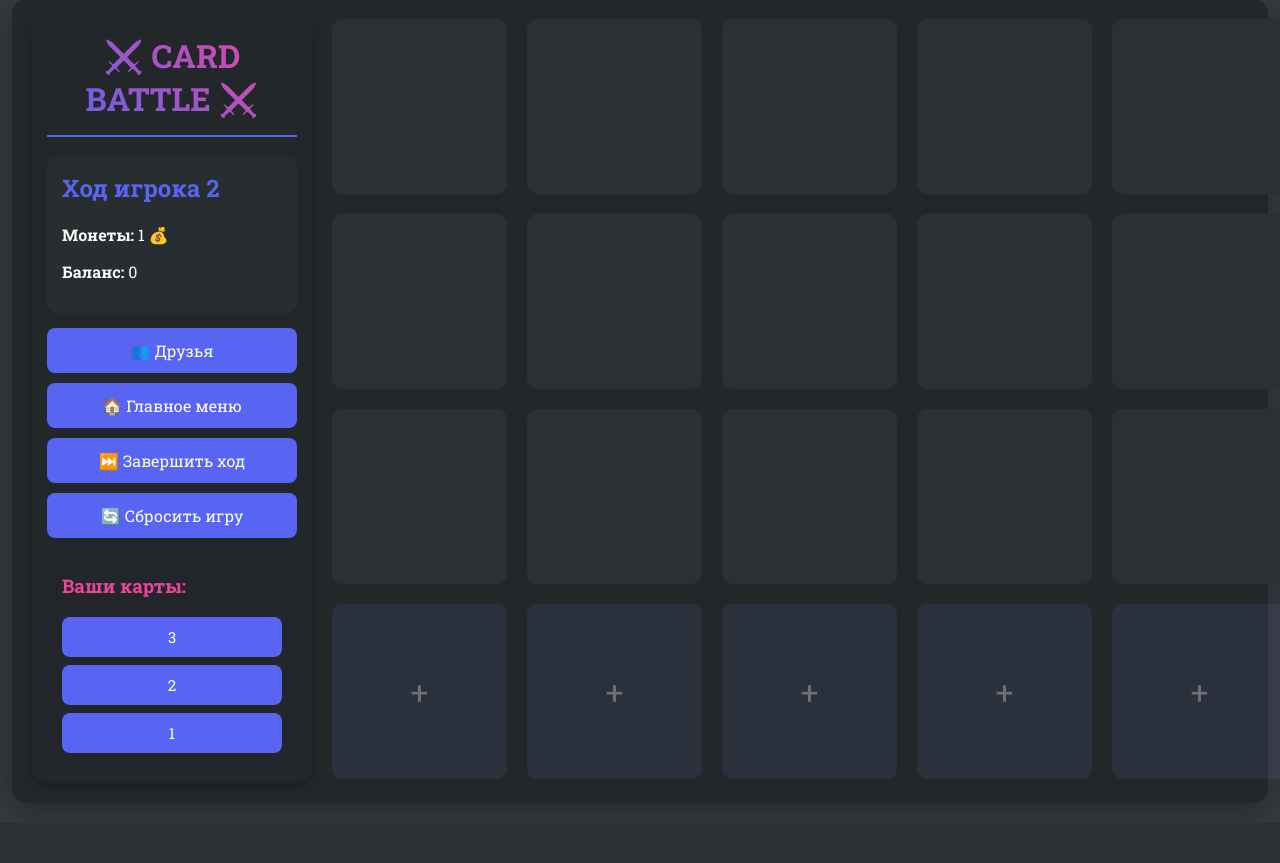
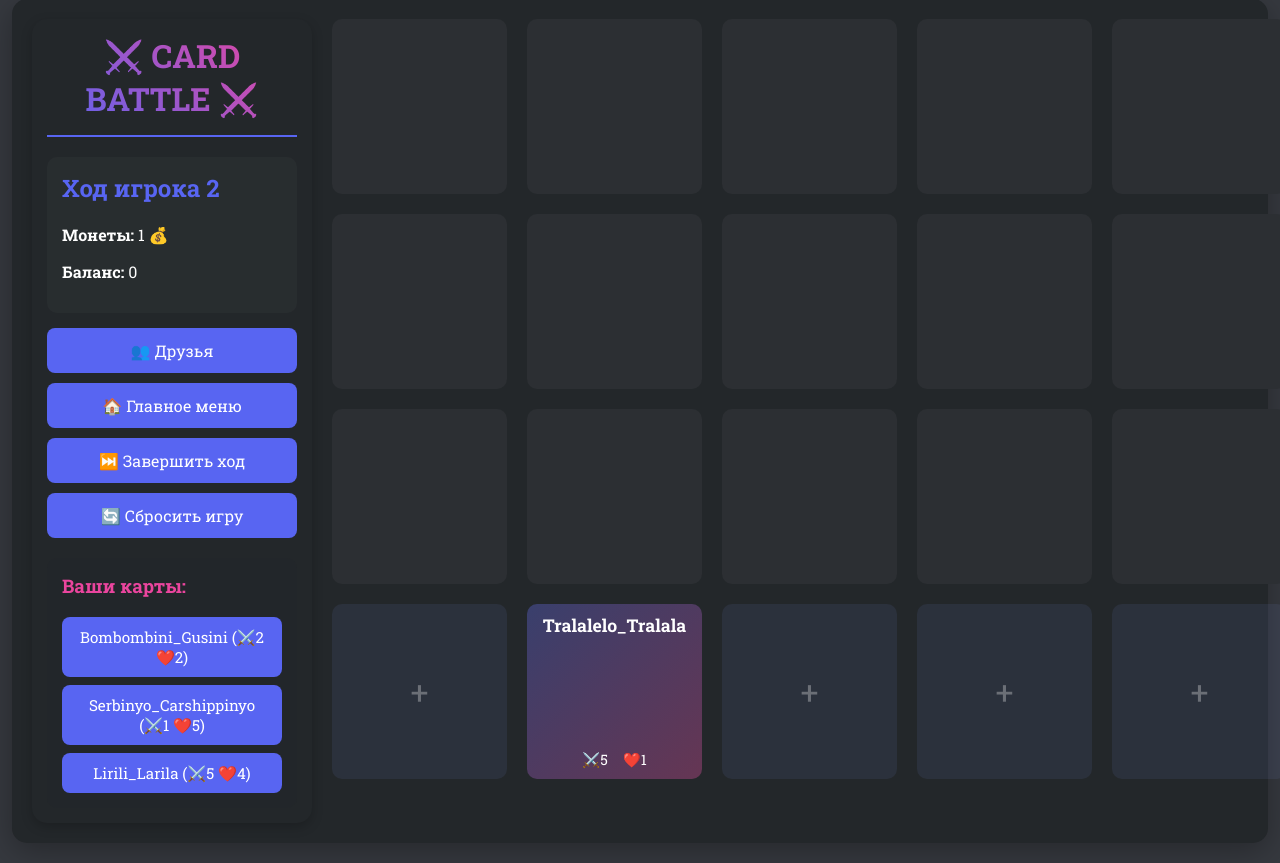
Before and after one commit to JacobHughes13/potential-carnival, a Flask app: page /play in a window 1280 px wide. Shown: the part 21-884 px from the top of the page. Before the commit the page ends 812 px from the top, so only its background shows below. Run offline with Flask 3, Linux system fonts and the light colour scheme; a user stored in the database is signed in.

Commit message:
ну вроде работает

```diff
--- a/app.py
+++ b/app.py
@@ -1,6 +1,9 @@
 from flask import Flask, render_template, redirect, url_for, session, request, flash
 from deck import *
 from werkzeug.security import generate_password_hash, check_password_hash
+from sqlalchemy import func
+
+
 
 app = Flask(__name__)
 app.secret_key = 'SUPER_SECRET_KEY'
@@ -24,7 +27,15 @@ def play():
     if "user_id" not in session:
         return redirect(url_for('login'))
 
+    if 'available_cards' not in session or session.get('cards_player') != session.get('current_player', 1):
+        random_cards = deck.get_random_cards(3)
+        session['available_cards'] = [c.id for c in random_cards]
+        session['cards_player'] = session.get('current_player', 1)
+    else:
+        random_cards = [deck.get_card_by_id(cid) for cid in session['available_cards']]
+
     return render_template("index.html",
+                           cards=random_cards,
                            grid=deck.grid,
                            current_player=session.get('current_player', 1),
                            damage_balance=deck.damage_balance,
@@ -126,18 +137,23 @@ def logout():
 
 
 @app.route("/pick_up_the_card/<int:card_id>")
-def pick_up_the_card(card_id: int):
+def pick_up_the_card(card_id):
     session['selected_card'] = card_id
     return redirect(url_for("play"))
 
 
 @app.route("/place_card/<int:row>/<int:col>")
-def place_card(row: int, col: int):
+def place_card(row, col):
     current_player = session.get('current_player', 1)
     if 'selected_card' in session:
         success = deck.place_card(session['selected_card'], current_player, col)
         if success:
+            if 'available_cards' in session:
+                session['available_cards'] = [cid for cid in session['available_cards']
+                                            if cid != session['selected_card']]
             session.pop('selected_card', None)
+    if len(session['available_cards']) == 0:
+        session.pop('available_cards', None)
     return redirect(url_for("play"))
 
 
--- a/deck.py
+++ b/deck.py
@@ -2,6 +2,7 @@ from typing import Optional
 from sqlalchemy import create_engine, Column, Integer, String, ForeignKey
 from sqlalchemy.orm import sessionmaker, declarative_base
 from werkzeug.security import generate_password_hash, check_password_hash
+import random
 
 SqlAlchemyBase = declarative_base()
 
@@ -46,13 +47,11 @@ class Deck:
         self.income = {1: 1, 2: 1}
         self.turn_count = {1: 0, 2: 0}
 
-    def get_card_by_id(self, card_id: int) -> Optional[Card] | None:
+    def get_card_by_id(self, card_id: int) -> Optional[Card]:
         session = self.Session()
-        db_card = session.query(Card).filter_by(id=card_id).first()
+        card = session.query(Card).filter(Card.id == card_id).first()
         session.close()
-        if db_card:
-            return db_card
-        return None
+        return card
 
     def place_card(self, card_id: int, player_id: int, col: int) -> bool:
         card = self.get_card_by_id(card_id)
@@ -130,6 +129,18 @@ class Deck:
             self.income[player_id] += 1
         self.coins[player_id] += self.income[player_id]
 
+    def get_random_cards(self, count=3):
+        session = self.Session()
+        try:
+            all_ids = [id_tuple[0] for id_tuple in session.query(Card.id).all()]
+            if not all_ids:
+                return []
+            random_ids = random.sample(all_ids, min(count, len(all_ids)))
+            return session.query(Card).filter(Card.id.in_(random_ids)).all()
+        finally:
+            session.close()
+
+
     def Boneca_Ambamabu(self):
         # передвигается на соседнюю клетку
         pass
--- a/static/style.css
+++ b/static/style.css
@@ -468,3 +468,8 @@ body {
     font-size: 0.9rem;
     margin-bottom: 15px;
 }
+
+.card-preview.used {
+    opacity: 0.5;
+    pointer-events: none;
+}
--- a/templates/index.html
+++ b/templates/index.html
@@ -36,13 +36,17 @@
                 <h3>Ваши карты:</h3>
                 <div class="card-selection">
                     {% if current_player == 1 %}
-                    <a href="/pick_up_the_card/0" class="card-preview">1</a>
-                    <a href="/pick_up_the_card/1" class="card-preview">2</a>
-                    <a href="/pick_up_the_card/2" class="card-preview">3</a>
-                    {% elif current_player == 2 %}
-                    <a href="/pick_up_the_card/2" class="card-preview">3</a>
-                    <a href="/pick_up_the_card/1" class="card-preview">2</a>
-                    <a href="/pick_up_the_card/0" class="card-preview">1</a>
+                        {% for card in cards %}
+                        <a href="/pick_up_the_card/{{ card.id }}" class="card-preview">
+                            {{ card.name }} (⚔️{{ card.attack }} ❤️{{ card.health }})
+                        </a>
+                        {% endfor %}
+                    {% else %}
+                        {% for card in cards %}
+                        <a href="/pick_up_the_card/{{ card.id }}" class="card-preview">
+                            {{ card.name }} (⚔️{{ card.attack }} ❤️{{ card.health }})
+                        </a>
+                        {% endfor %}
                     {% endif %}
                 </div>
             </div>
```
Also changed, not shown: BD/BD.db.
